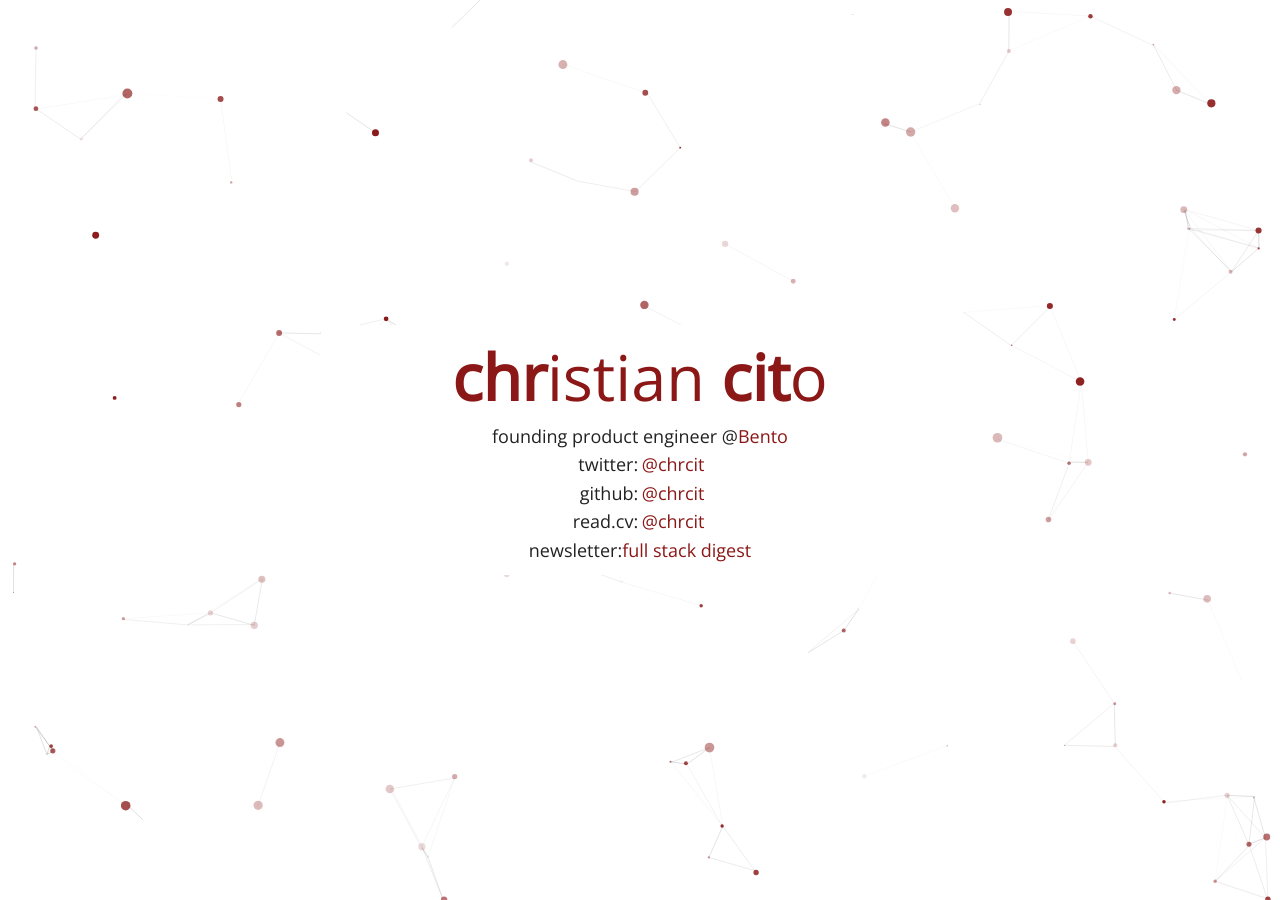
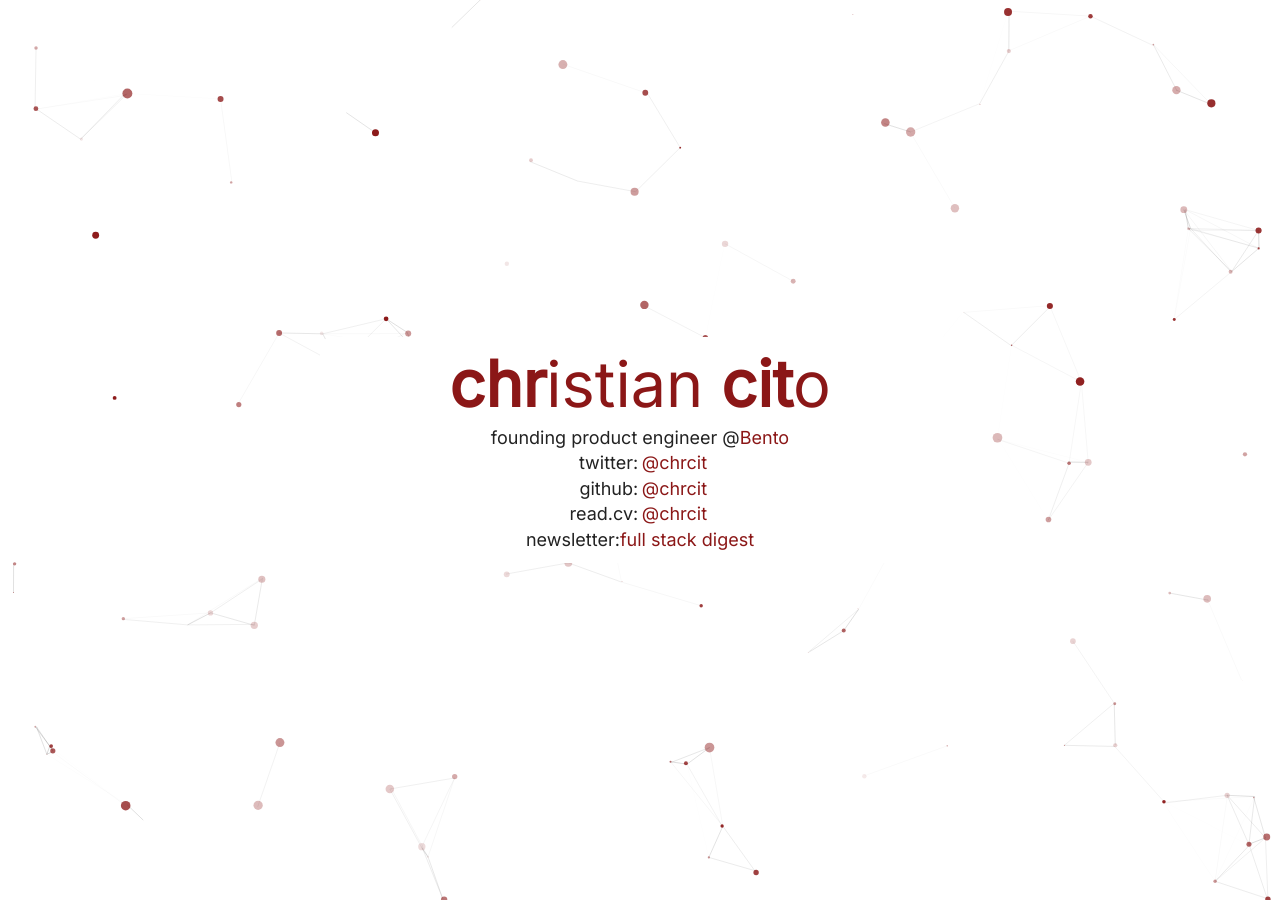
Before and after one commit to chrcit/christiancito.com, a Jekyll site: the page built from index.md, in a window 1280 px wide. Built offline with Jekyll 4.4.1, drawn with Linux system fonts in a browser that asks for light colours.

Commit message:
little more style changes

```diff
--- a/_includes/head.html
+++ b/_includes/head.html
@@ -10,7 +10,7 @@
   <meta name="viewport" content="width=device-width, initial-scale=1.0">
   <meta name="author" content="Christian Cito">
   <meta name="keywords" content="Web Developer, Web, Developer, Christian Cito, Christian, Cito, ">
-  <link href="https://fonts.googleapis.com/css?family=Open+Sans" rel="stylesheet">
+  <link href="https://fonts.googleapis.com/css?family=Inter" rel="stylesheet">
   <link rel="stylesheet" href="{{ "/css/site.css" | relative_url }}">
 
   <link rel="apple-touch-icon" sizes="57x57" href='{{ "/images/apple-icon-57x57.png" | relative_url}}'>
--- a/css/site.css
+++ b/css/site.css
@@ -15,7 +15,7 @@
   font-size: 18px;
   margin: 0;
   padding: 0;
-  font-family: "Open Sans", sans-serif;
+  font-family: "Inter", sans-serif;
 }
 
 a:link,
@@ -53,7 +53,7 @@
   z-index: 2;
   top:50%;
   left:50%;
-  background-color: rgba(255,255,255,255.95);
+  background-color: rgba(255,255,255,255.90);
   -ms-transform: translateX(-50%) translateY(-50%);
   -webkit-transform: translate(-50%,-50%);
   transform: translate(-50%,-50%);
```
